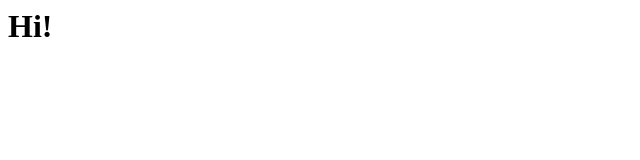
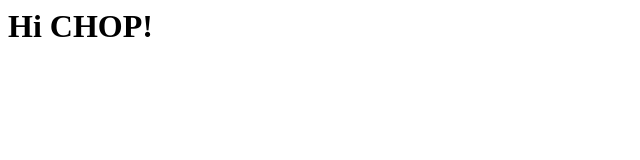
Before and after one commit to WayneB19/GitDemo, a plain HTML site: page index.html in a window 1280 px wide. Shown: the whole page, without its empty margins (0-640 px from the left). Drawn offline with Linux system fonts and the light colour scheme.

Commit message:
now Hi CHOP

```diff
--- a/index.html
+++ b/index.html
@@ -1 +1 @@
-<h1>Hi!</h1>
+<h1>Hi CHOP!</h1>
```
